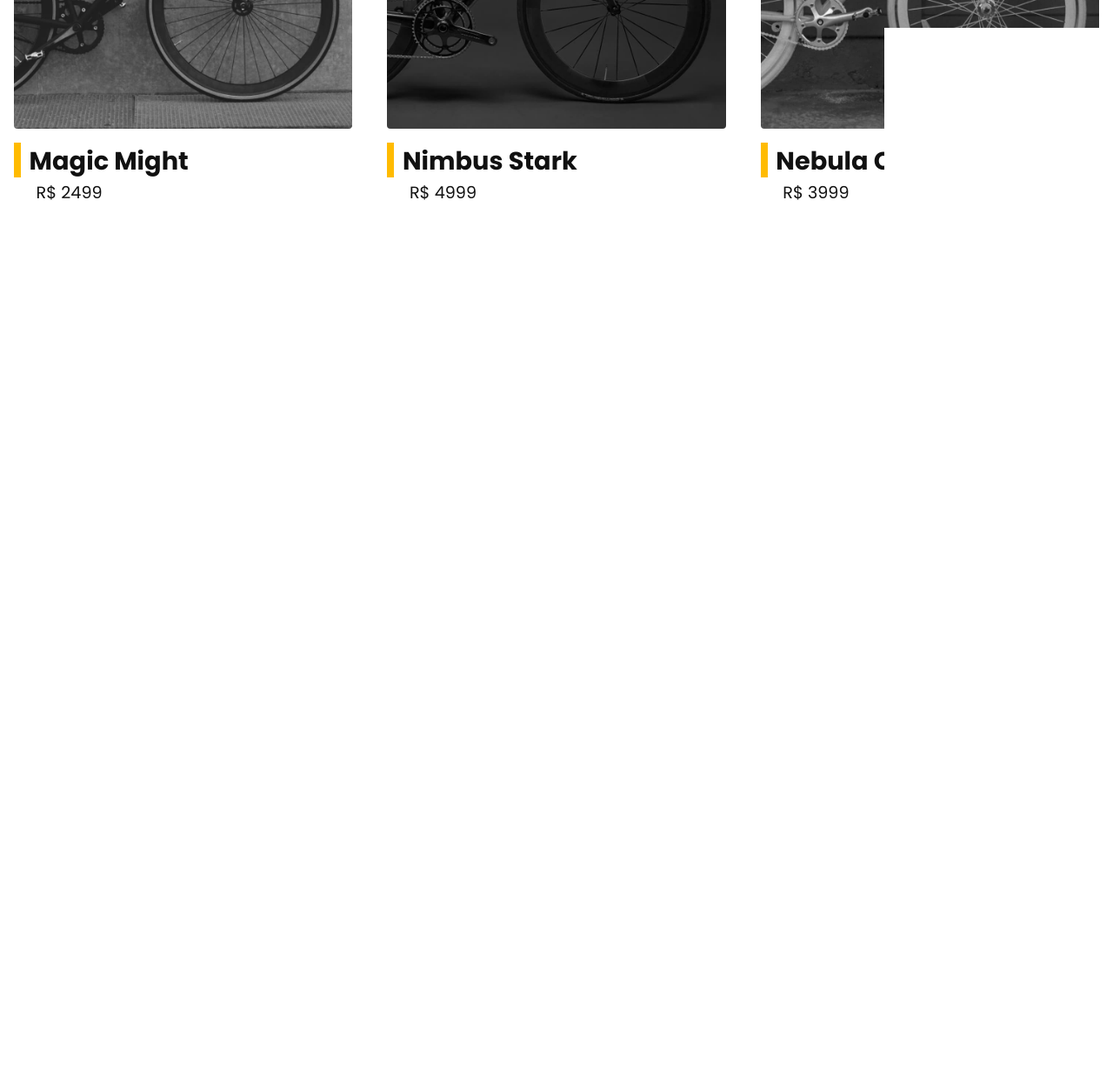
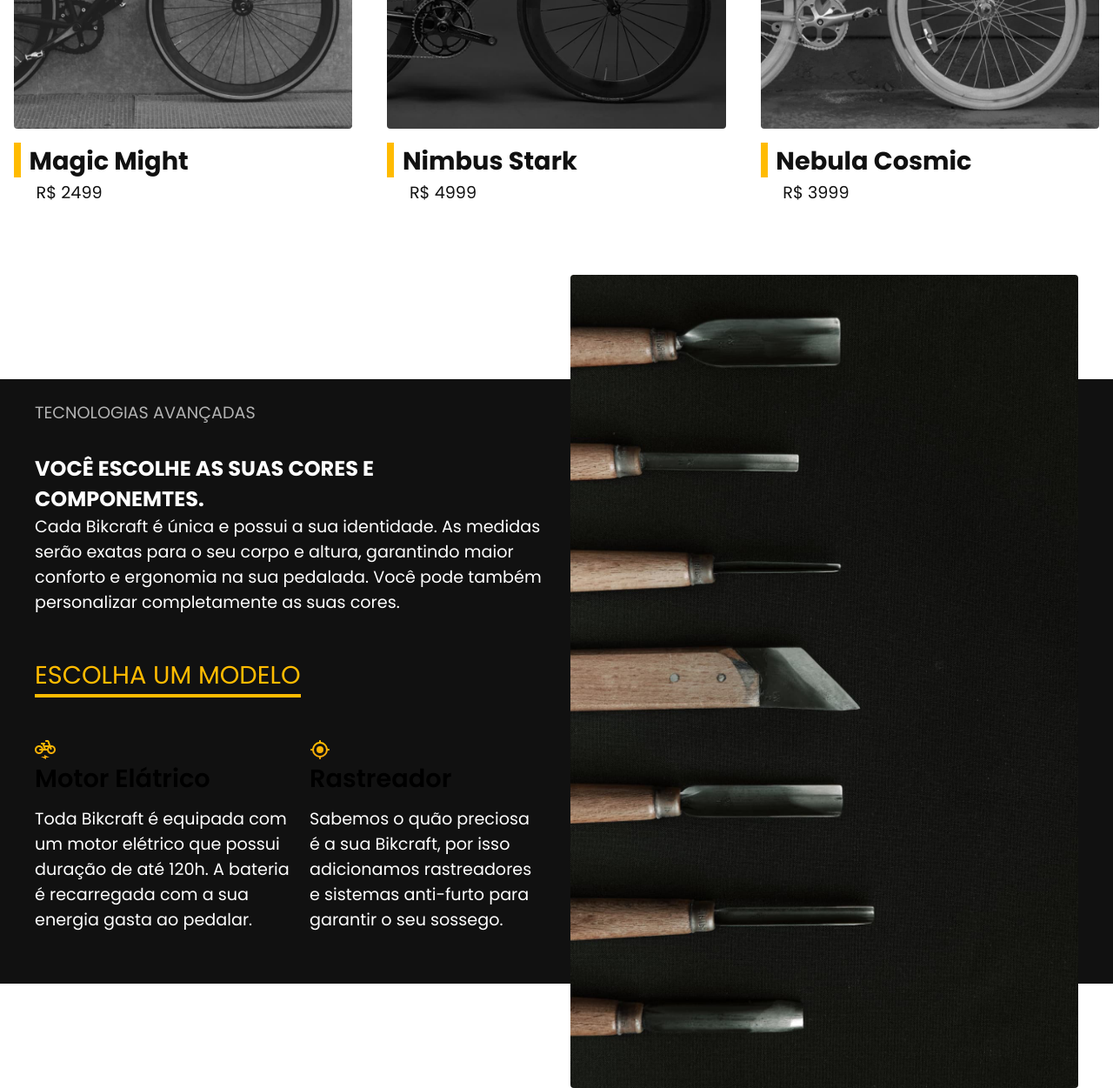
Before and after one commit to uryel-farias/bikcraft, a plain HTML site: page index.html in a window 1280 px wide. Shown: the part 1239-2490 px from the top of the page at 87% size. Before the commit the page ends 1539 px from the top, so only its background shows below. Drawn offline with Linux system fonts and the light colour scheme.

Commit message:
sessão tecnologias finalizado

```diff
--- a/css/bicicletas/bicicletas-lista.css
+++ b/css/bicicletas/bicicletas-lista.css
@@ -13,7 +13,15 @@
 
 .catalogo-bicicletas{
     display: flex;
+    overflow-x: auto;
+
     gap: 40px;
+}
+
+.catalogo-bicicletas li {
+    flex: 1;
+    min-width: 250px;
+    padding-bottom: 1rem;
 }
 
 .catalogo-bicicletas a {
@@ -34,6 +42,12 @@
     width: 0.5rem;
     margin-right: 0.6rem ;
     background-color: var(--cor-sec-light-1);
+    transition: width 0.2s;
+}
+
+.catalogo-bicicletas a:hover h3::before {
+    width: 1rem;
+
 }
 
 .catalogo-bicicletas img{
@@ -44,3 +58,9 @@
     color: var(--cor-pri-dark-3);
     padding-left: 1.6rem;
 }
+
+@media (max-width: 800px) {
+    .catalogo-bicicletas{
+        gap: 20px;
+    }
+}
--- a/css/home/introducao.css
+++ b/css/home/introducao.css
@@ -30,6 +30,7 @@
 }
 
 .introducao img {
+    width: 100%;
     height: 100%;
     object-fit: cover;
     border-radius: 4px;
--- /dev/null
+++ b/css/home/tecnologia.css
@@ -0,0 +1,97 @@
+.tecnologia-bg{
+    background-color: var(--cor-pri-dark-3);
+    box-shadow: inset 0 120px var(--cor-pri-light-0), inset 0 -120px var(--cor-pri-light-0);
+
+}
+
+.tecnologia {
+
+}
+
+.tecnologia-conteudo {
+    padding-top: 8rem;
+    padding-bottom: 8rem;
+}
+
+.tecnologia-conteudo h2{
+    color: var(--cor-pri-light-0);
+    text-transform: uppercase;
+    padding-top: 2rem;
+
+}
+
+.tecnologia-conteudo p {
+    color: var(--cor-pri-light-0);
+}
+
+.tecnologia-caracteristicas h3{
+    font-weight: 600;
+}
+
+.tecnologia-caracteristicas p {
+    color: var(--cor-pri-light-0);
+}
+
+.tecnologia span {
+    display: block;
+    color: var(--cor-pri-medio-1);
+    text-transform: uppercase;
+    padding-top: 1rem;
+}
+
+.tecnologia {
+    display: grid;
+    grid-template-columns: 1fr 1fr;
+    gap: 2rem;
+    padding: 0 1rem;
+    max-width: 1200px;
+    margin: 0 auto;
+}
+
+.tecnologia-img img{
+    height: 100%;
+    width: 100%;
+    object-fit: cover;
+    object-position: left;
+
+}
+
+.tecnologias-vantagens{
+    display: flex;
+    gap: 1rem;
+    margin-bottom: 1rem;
+}
+
+.tecnologias-vantagens h3{
+    margin-bottom: 0.6rem;
+    width: max-content;
+}
+
+.tecnologia-caracteristicas img {
+    width: 24px;
+}
+
+@media (max-width: 800px) {
+    .tecnologia-bg {
+        box-shadow: initial;
+    }
+
+    .tecnologia {
+        grid-template-columns: 1fr;
+    }
+
+    .tecnologia-conteudo {
+        padding-top: 2rem;
+        padding-bottom:2rem;
+    }
+
+    .tecnologia-img {
+        display: none;
+    }
+}
+
+@media (max-width: 600px) {
+    .tecnologias-vantagens{
+        flex-direction: column;
+    }
+}
--- a/css/style.css
+++ b/css/style.css
@@ -7,3 +7,4 @@
 @import "./utilitarios/cores.css";
 @import "./utilitarios/tipografia.css";
 @import "./bicicletas/bicicletas-lista.css";
+@import "./home/tecnologia.css";
--- a/css/utilitarios/componentes.css
+++ b/css/utilitarios/componentes.css
@@ -28,3 +28,23 @@
         padding: 0.6rem 1.4rem;
     }
 }
+
+.link {
+    display: inline-block;
+    color: var(--cor-sec-light-1);
+    text-transform: uppercase;
+    font-weight: 700;
+    padding: 3rem 0;
+}
+
+.link::after {
+    content: "";
+    display: block;
+    width: 100%;
+    height: 4px;
+    background-color: currentColor;
+}
+
+.link:hover {
+    color: var(--cor-pri-light-0);
+}
--- a/index.html
+++ b/index.html
@@ -53,7 +53,7 @@
             <ul class="catalogo-bicicletas">
                 <li>
                     <a href="./bicicletas/magic.html">
-                        <img src="img/bicicletas/magic-home.jpg" alt="Bicicleta preta">
+                          <img src="img/bicicletas/magic-home.jpg" alt="Bicicleta preta">
                         <h3 class="fonte-texto-g"">Magic Might</h3>
                         <span class="fonte-texto-p">R$ 2499</span>
                     </a>
@@ -76,6 +76,39 @@
         </div>
     </article>
 
+    <article  class="tecnologia-bg">
+        <div class="tecnologia">
+            <div class="tecnologia-conteudo">
+                <span class="fonte-texto-p">Tecnologias Avançadas</span>
+                <h2>você escolhe as suas cores e componemtes.</h2>
+                <p class="fonte-texto-p">Cada Bikcraft é única e possui a sua identidade. As medidas serão exatas para o seu corpo e altura, garantindo maior conforto e ergonomia na sua pedalada. Você pode também personalizar completamente as suas cores.
+                </p>
+                <a class="fonte-texto-g link" href="./bicicletas.html">escolha um modelo</a>
+                <div class="tecnologias-vantagens">
+                    <div class="tecnologia-caracteristicas">
+                        <img src="./img/icones/eletrica.svg" alt="">
+                        <h3 class="fonte-texto-g">Motor Elátrico</h3>
+                        <p class="fonte-texto-p">Toda Bikcraft é equipada com um motor elétrico que possui duração de até 120h. A bateria é recarregada com a sua energia gasta ao pedalar.
+                        </p>
+                    </div>
+
+                    <div class="tecnologia-caracteristicas">
+                        <img src="./img/icones/rastreador.svg" alt="">
+                        <h3 class="fonte-texto-g">Rastreador</h3>
+                        <p class="fonte-texto-p">Sabemos o quão preciosa é a sua Bikcraft, por isso adicionamos rastreadores e sistemas anti-furto para garantir o seu sossego.
+                        </p>
+                    </div>
+
+                </div>
+            </div>
+
+            <div class="tecnologia-img">
+                <img src="img/fotos/tecnologia.jpg" alt="foto de ferramentas">
+            </div>
+
+        </div>
+    </article>
+
 </body>
 
 </html>
```
